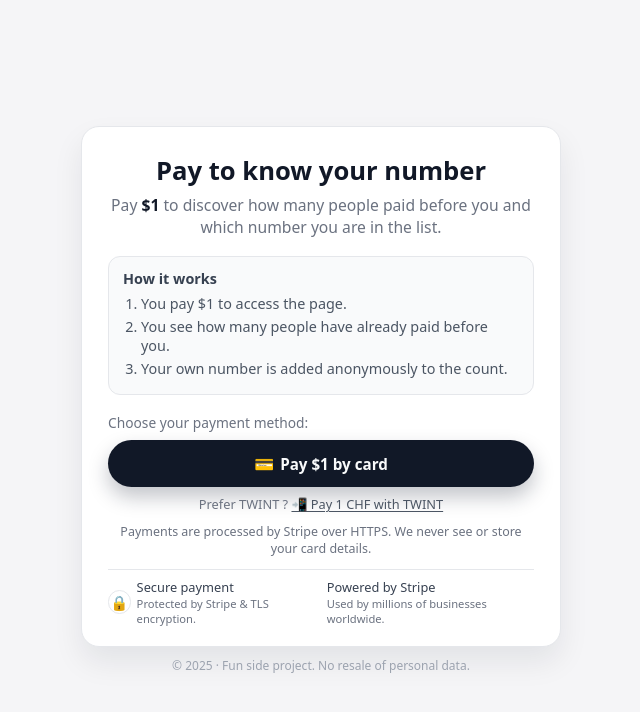
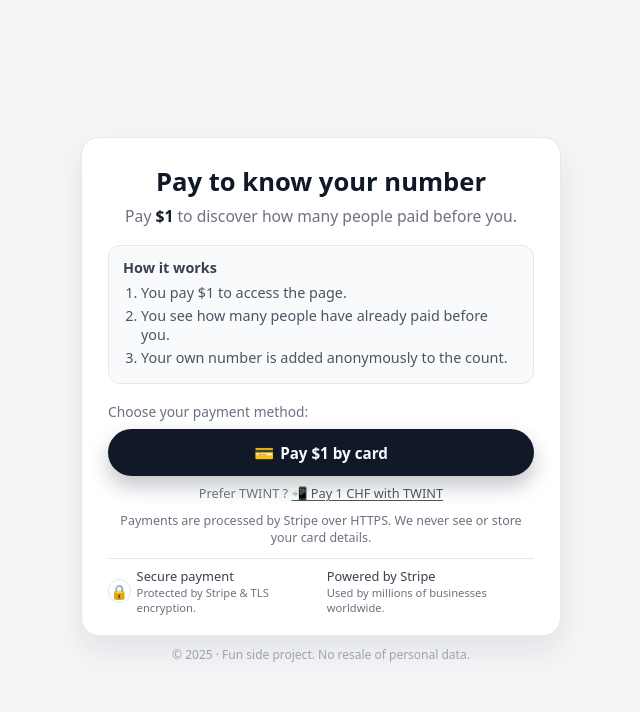
Before and after one commit to leowursten/1-dollar-site, a website: page index.html in a window 1280 px wide. Shown: the whole page, without its empty margins (319-959 px from the left). Drawn offline with Linux system fonts and the light colour scheme.

Commit message:
refingin

```diff
--- a/index.html
+++ b/index.html
@@ -218,8 +218,7 @@
       <h1>Pay to know your number</h1>
 
       <p class="subtitle">
-        Pay <span class="highlight">$1</span> to discover how many people paid before you
-        and which number you are in the list.
+        Pay <span class="highlight">$1</span> to discover how many people paid before you.
       </p>
 
       <div class="steps">
```
